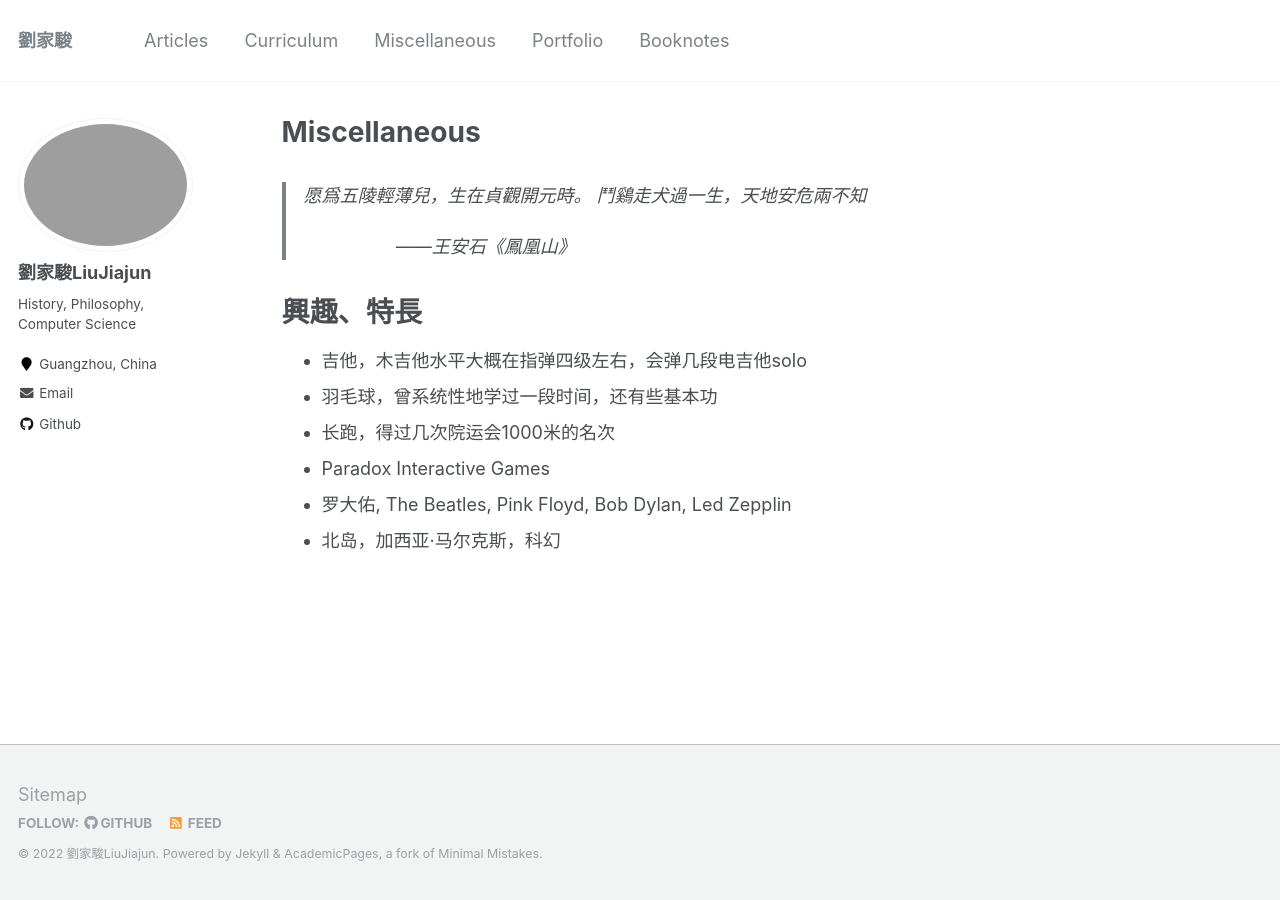
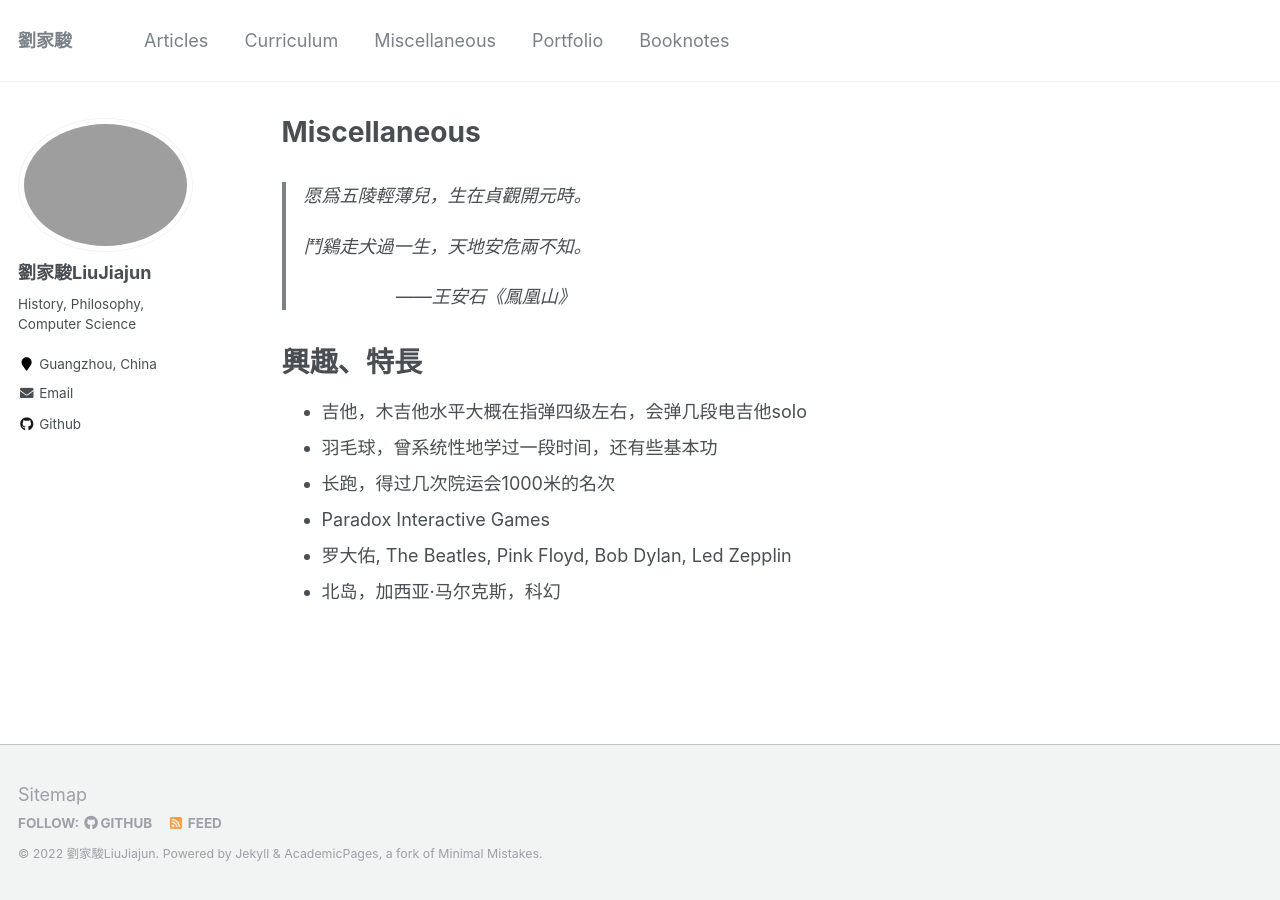
Before and after one commit to Leon-Liu228/Leon-Liu228.github.io, a Jekyll site: the page built from _pages/Miscellaneous.md, in a window 1280 px wide. Built offline with Jekyll 4.4.1, drawn with Linux system fonts in a browser that asks for light colours.

Commit message:
Add files via upload

```diff
--- a/_pages/Miscellaneous.md
+++ b/_pages/Miscellaneous.md
@@ -10,7 +10,8 @@ redirect_from:
 
 
 > 愿爲五陵輕薄兒，生在貞觀開元時。
-> 鬥鷄走犬過一生，天地安危兩不知
+>
+> 鬥鷄走犬過一生，天地安危兩不知。
 >
 > &emsp; &emsp; &emsp; &emsp; ——王安石《鳳凰山》
 
```
